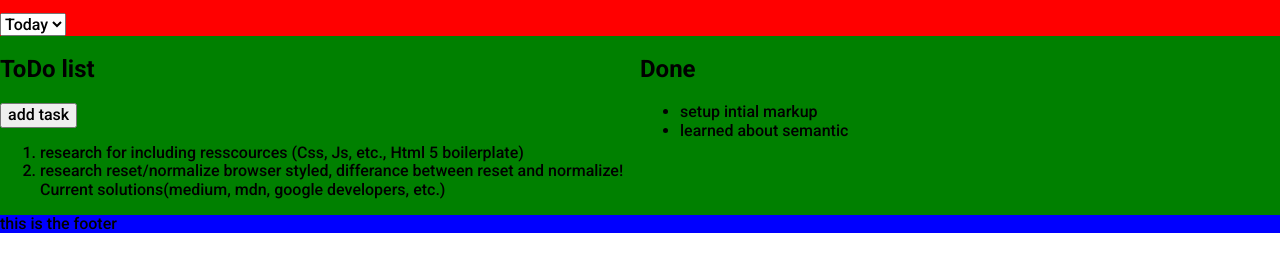
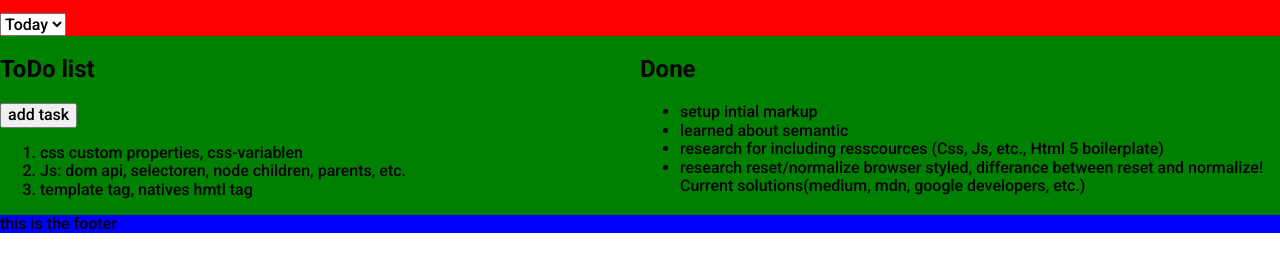
Before and after one commit to DeanMayhew/workflow-project, a plain HTML site: page index.html in a window 1280 px wide. Shown: the part 101-372 px from the top of the page. Drawn offline with Linux system fonts and the light colour scheme.

Commit message:
feat: adjust the todo/done tasks

```diff
--- a/index.html
+++ b/index.html
@@ -19,8 +19,9 @@
                 <h2>ToDo list</h2>
                 <button>add task</button>
                 <ol>
-                    <li>research for including resscources (Css, Js, etc., Html 5 boilerplate)</li>
-                    <li>research reset/normalize browser styled, differance between reset and normalize! Current solutions(medium, mdn, google developers, etc.)</li>
+                    <li>css custom properties, css-variablen</li>
+                    <li>Js: dom api, selectoren, node children, parents, etc.</li>
+                    <li>template tag, natives hmtl tag</li>
                 </ol>
             </section>
             <section class="main__section">
@@ -28,6 +29,8 @@
                 <ul>
                     <li>setup intial markup</li>
                     <li>learned about semantic</li>
+                    <li>research for including resscources (Css, Js, etc., Html 5 boilerplate)</li>
+                    <li>research reset/normalize browser styled, differance between reset and normalize! Current solutions(medium, mdn, google developers, etc.)</li>
                 </ul>
             </section>
         </main>
```
